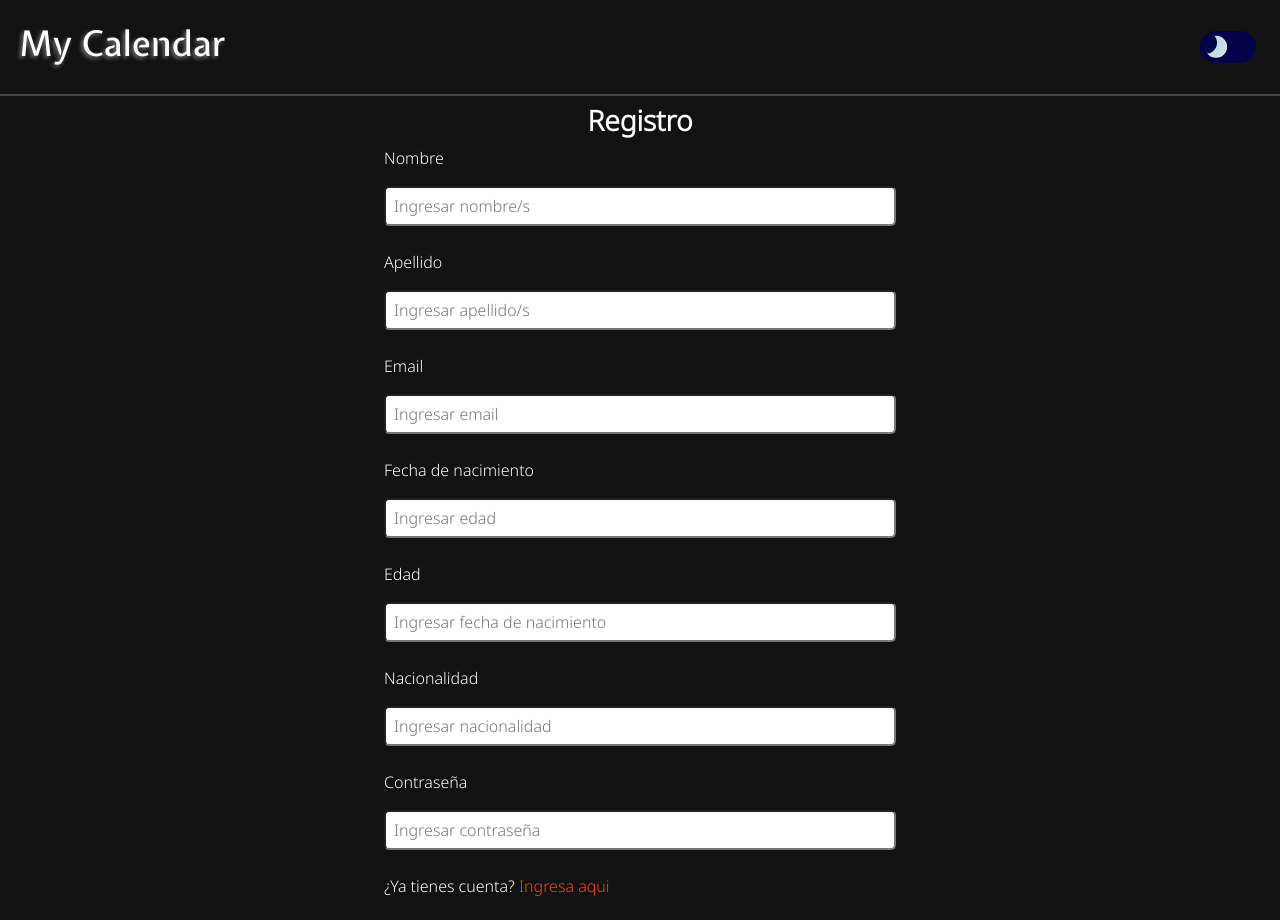
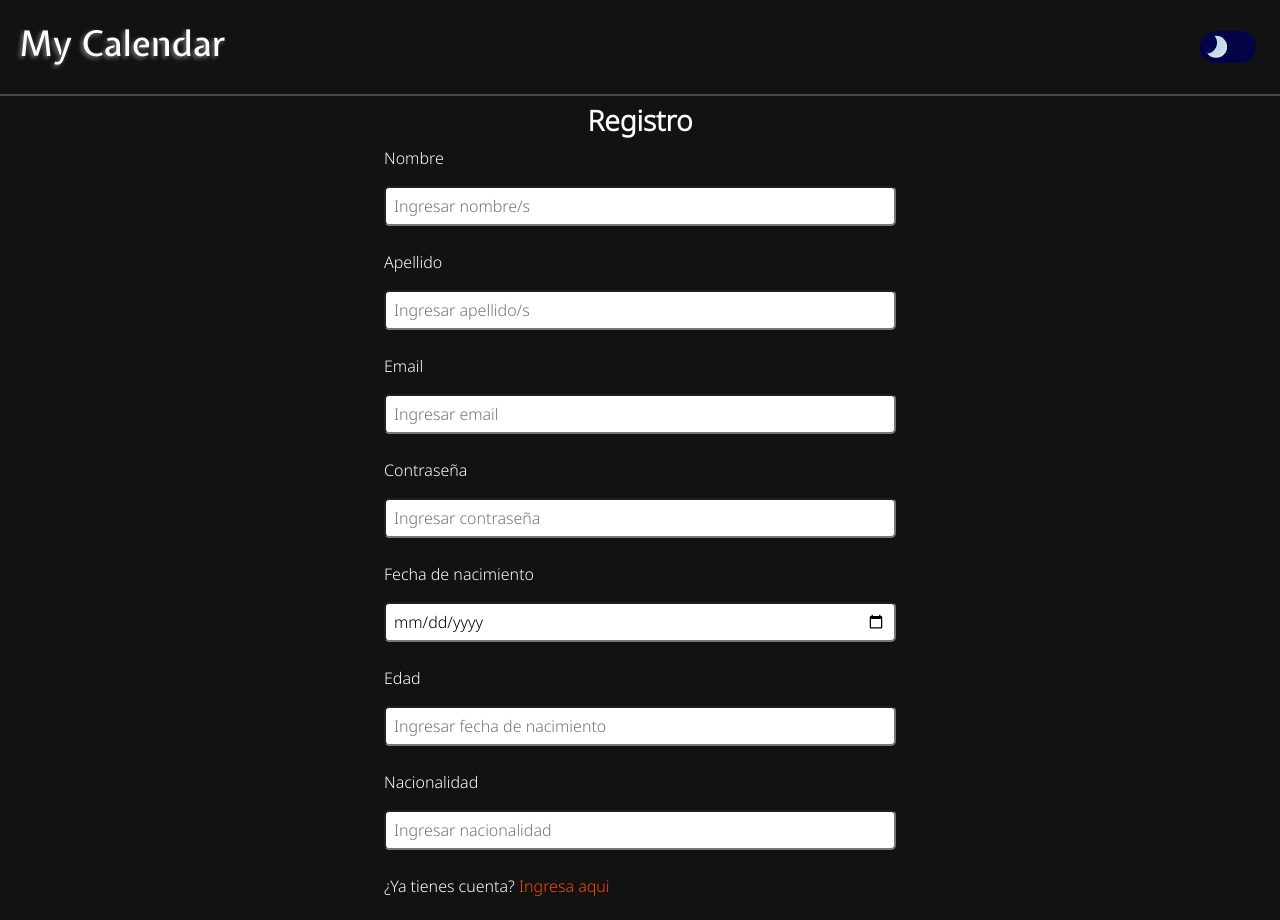
Before and after one commit to SantiagoTonin/CalendarFront, a React (Create React App) app: page /register in a window 1280 px wide. Shown: the top 920 px of the page. Built offline with nearby package versions, Linux system fonts and the light colour scheme.

Commit message:
register funcionando

```diff
--- a/src/components/registerForm/RegisterForm.js
+++ b/src/components/registerForm/RegisterForm.js
@@ -2,9 +2,9 @@ import { Button } from "react-bootstrap";
 import { useState, useEffect, useContext } from "react";
 import { useForm } from "react-hook-form";
 import { ThemeContext } from "../../context/ThemeContext";
-import "../../styles/buttonStyles.css"
+import axiosInstance from "../../config/axiosInit";
+import "../../styles/buttonStyles.css";
 import "./register.css";
-import axiosInstance from "../../config/axiosInit";
 
 const RegisterForm = () => {
   const {
@@ -13,10 +13,10 @@ const RegisterForm = () => {
     formState: { errors },
   } = useForm({
     defaultValues: {
+      name: "",
+      lastName: "",
       email: "",
       password: "",
-      name: "",
-      lastname: "",
       birthdate: "",
       age: "",
       nationality: "",
@@ -24,24 +24,26 @@ const RegisterForm = () => {
   });
 
   const { lightMode } = useContext(ThemeContext);
-  const [errorMessage, setErrorMessage] = useState("");
+  const [errorMsg, setErrorMsg] = useState("");
   const [focusedField, setFocusedField] = useState(null);
 
   useEffect(() => {
     const timer = setTimeout(() => {
-      setErrorMessage("");
+      setErrorMsg("");
     }, 4000);
     return () => clearTimeout(timer);
-  }, [errorMessage]);
+  }, [errorMsg]);
 
   const onSubmit = async (data) => {
     try {
-      const response = await axiosInstance.post("/singup", data);
+      const response = await axiosInstance.post("/signup", data);
+      window.location.replace("/");
+      console.log(response);
     } catch (error) {
       if (error.response) {
-        setErrorMessage(error.response.data.message);
+        setErrorMsg(error.response.data.error);
       } else {
-        setErrorMessage("Hubo un error al procesar la solicitud.");
+        setErrorMsg("Hubo un error al procesar la solicitud.");
       }
     }
   };
@@ -56,7 +58,10 @@ const RegisterForm = () => {
 
   return (
     <>
-      <form onSubmit={handleSubmit(onSubmit)} className={lightMode ? "registerFormLight" : "registerForm"}>
+      <form
+        onSubmit={handleSubmit(onSubmit)}
+        className={lightMode ? "registerFormLight" : "registerForm"}
+      >
         <label>Nombre</label>
         <input
           className={`mt-3 mb-2 ${focusedField === "name" ? "focused" : ""}`}
@@ -76,11 +81,11 @@ const RegisterForm = () => {
         <label>Apellido</label>
         <input
           className={`mt-3 mb-2 ${
-            focusedField === "lastname" ? "focused" : ""
+            focusedField === "lastName" ? "focused" : ""
           }`}
           type="text"
           placeholder="Ingresar apellido/s"
-          {...register("lastname", {
+          {...register("lastName", {
             required: "Este campo es obligatorio.",
             minLength: {
               value: 3,
@@ -88,13 +93,13 @@ const RegisterForm = () => {
             },
           })}
           onBlur={handleBlur}
-          onFocus={() => handleFocus("lastname")}
+          onFocus={() => handleFocus("lastName")}
         />
-        <p>{errors.lastname?.message}</p>
+        <p>{errors.lastName?.message}</p>
         <label>Email</label>
         <input
           className={`mt-3 mb-2 ${focusedField === "email" ? "focused" : ""}`}
-          type="text"
+          type="email"
           placeholder="Ingresar email"
           {...register("email", {
             required: "Este campo es obligatorio.",
@@ -111,12 +116,31 @@ const RegisterForm = () => {
           onFocus={() => handleFocus("email")}
         />
         <p>{errors.email?.message}</p>
+        <label>Contraseña</label>
+        <input
+          className={`mt-3 mb-2 ${
+            focusedField === "password" ? "focused" : ""
+          }`}
+          type="password"
+          placeholder="Ingresar contraseña"
+          {...register("password", {
+            required: "Este campo es obligatorio.",
+            pattern: {
+              value: /^(?=.*[A-Za-z])(?=.*\d)[A-Za-z\d]{8,}$/,
+              message:
+                "La contraseña debe tener al menos 8 caracteres, una letra y un número",
+            },
+          })}
+          onBlur={handleBlur}
+          onFocus={() => handleFocus("password")}
+        />
+        <p>{errors.password?.message}</p>
         <label>Fecha de nacimiento</label>
         <input
           className={`mt-3 mb-2 ${
             focusedField === "birthdate" ? "focused" : ""
           }`}
-          type="number"
+          type="date"
           placeholder="Ingresar edad"
           {...register("birthdate", {
             required: "Este campo es obligatorio.",
@@ -151,38 +175,23 @@ const RegisterForm = () => {
           onFocus={() => handleFocus("nationality")}
         />
         <p>{errors.nationality?.message}</p>
-        <label>Contraseña</label>
-        <input
-          className={`mt-3 mb-2 ${
-            focusedField === "password" ? "focused" : ""
-          }`}
-          type="password"
-          placeholder="Ingresar contraseña"
-          {...register("password", {
-            required: "Este campo es obligatorio.",
-            minLength: {
-              value: 8,
-              message: "La contraseña debe tener al menos 8 caracteres",
-              pattern: "/.{6,16}$/",
-            },
-            pattern: {
-              value: /^(?=.*[A-Za-z])(?=.*\d)[A-Za-z\d]{8,}$/,
-              message:
-                "La contraseña tiene que tener al menos 8 caracteres, una letra y un numero",
-            },
-          })}
-          onBlur={handleBlur}
-          onFocus={() => handleFocus("password")}
-        />
-        <p>{errors.password?.message}</p>
-        {errorMessage && <p className="errorMessage">{errorMessage}</p>}
-        <div className={lightMode ? "registerRedirectContainerLight" : "registerRedirectContainer"}>
+        {errorMsg && <p className="errorMessage">{errorMsg}</p>}
+        <div
+          className={
+            lightMode
+              ? "registerRedirectContainerLight"
+              : "registerRedirectContainer"
+          }
+        >
           <a href="./login">
             ¿Ya tienes cuenta?<span> Ingresa aqui</span>
           </a>
         </div>
         <div className="formLoginBtnContainer">
-          <Button className={lightMode ? "allBtnsLight" : "allBtns"} type="submit">
+          <Button
+            className={lightMode ? "allBtnsLight" : "allBtns"}
+            type="submit"
+          >
             Registrarse
           </Button>
         </div>
```
